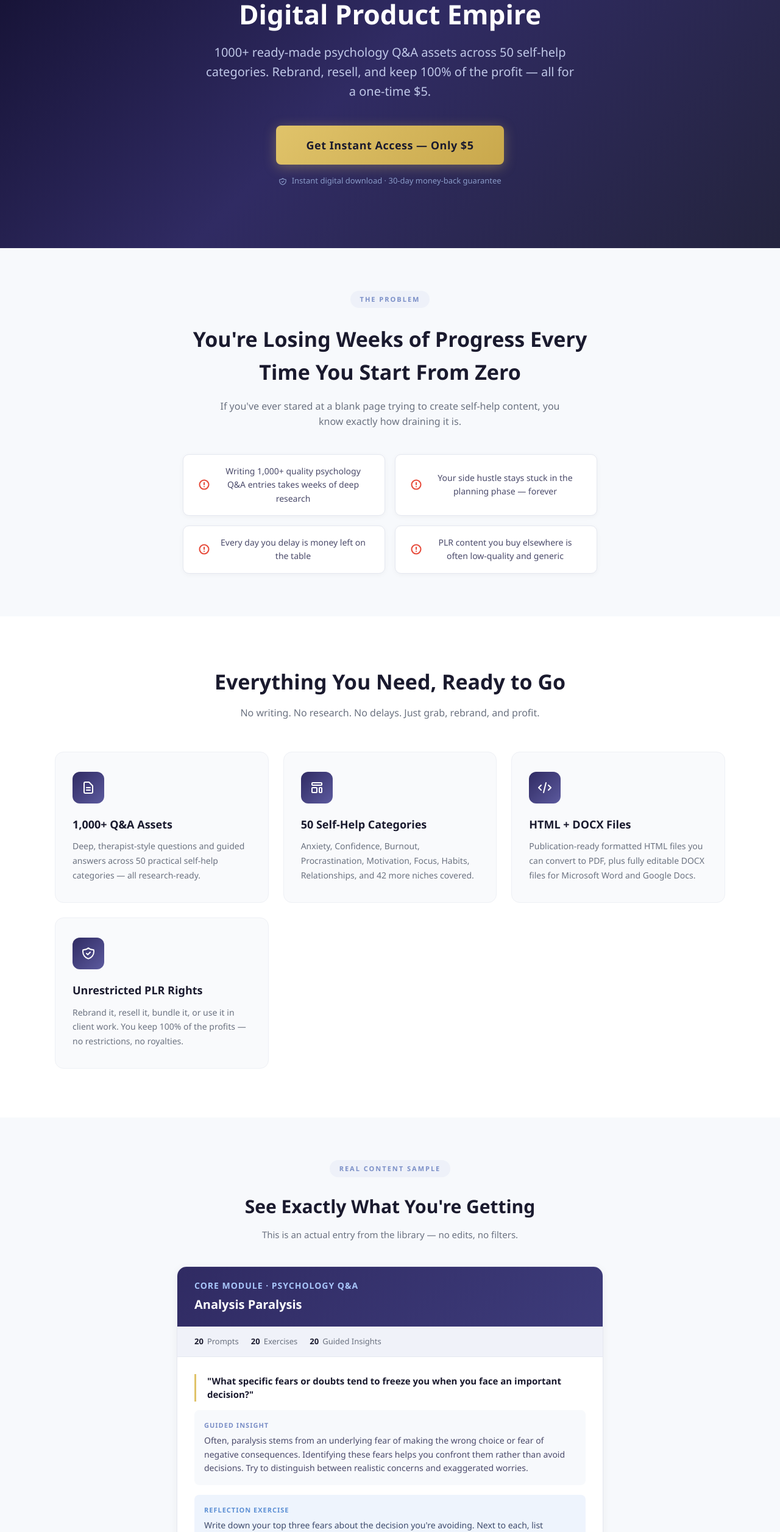
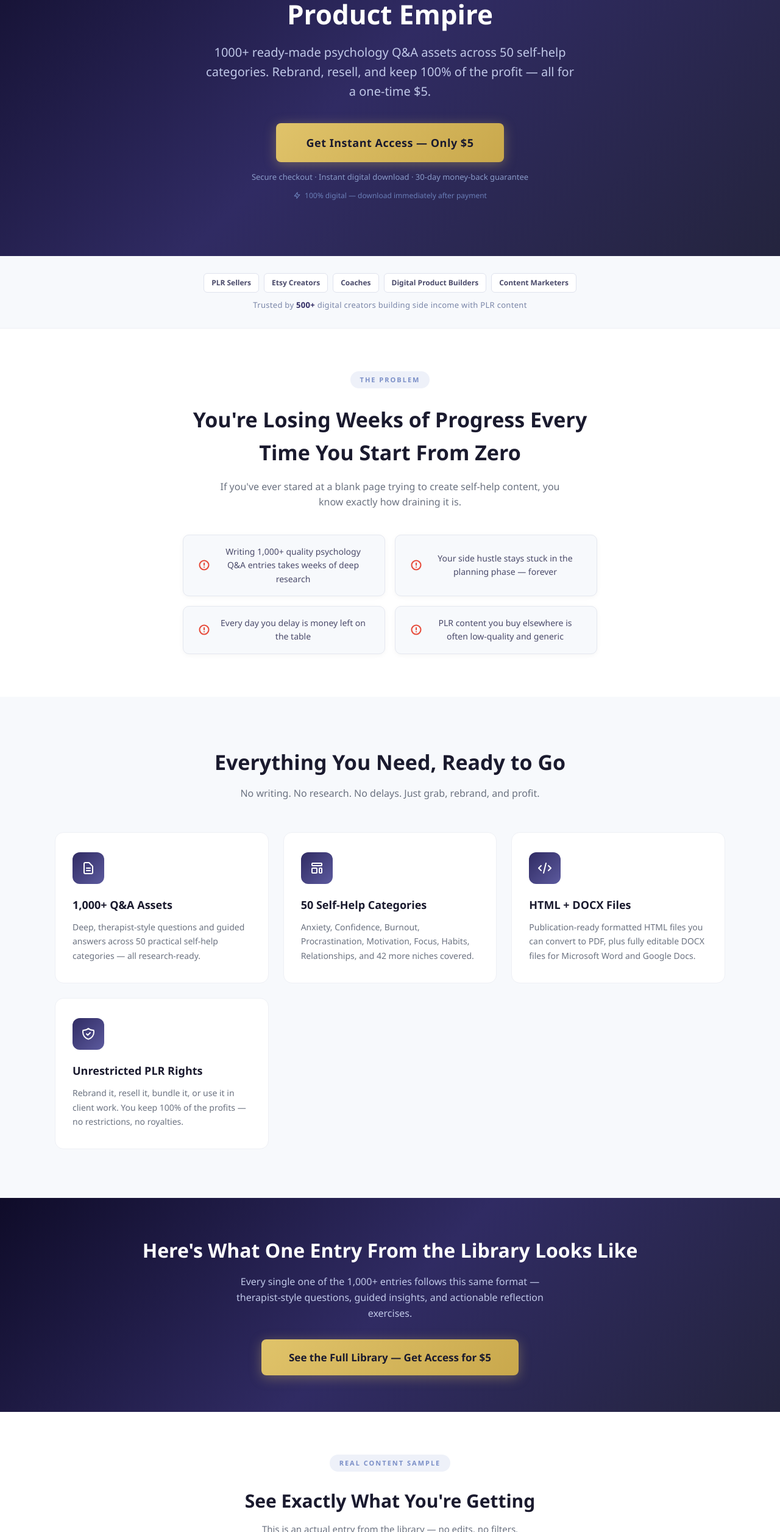
Before and after one commit to ymborris/mindforge-bridge, a plain HTML site: page index.html in a window 1280 px wide. Shown: the part 250-2763 px from the top of the page at 61% size. Drawn offline with Linux system fonts and the light colour scheme.

Commit message:
Update index.html

```diff
--- a/index.html
+++ b/index.html
@@ -24,7 +24,7 @@
             background: linear-gradient(135deg, #0f0c29 0%, #302b63 50%, #24243e 100%);
             color: #ffffff;
             text-align: center;
-            padding: 80px 20px 100px;
+            padding: 80px 20px 90px;
         }
 
         .hero .badge {
@@ -45,7 +45,7 @@
             font-weight: 800;
             line-height: 1.2;
             margin-bottom: 20px;
-            max-width: 780px;
+            max-width: 800px;
             margin-left: auto;
             margin-right: auto;
         }
@@ -58,7 +58,7 @@
             font-size: clamp(16px, 2.5vw, 20px);
             color: #c0c8e8;
             max-width: 620px;
-            margin: 0 auto 40px;
+            margin: 0 auto 36px;
             font-weight: 400;
         }
 
@@ -82,19 +82,63 @@
         }
 
         .hero .cta-sub {
-            margin-top: 16px;
+            margin-top: 14px;
             font-size: 13px;
             color: #8a9bc8;
         }
 
-        .hero .cta-sub svg {
-            vertical-align: middle;
-            margin-right: 4px;
+        .hero .cta-urgency {
+            margin-top: 10px;
+            font-size: 12px;
+            color: #6a7fb8;
+            display: flex;
+            align-items: center;
+            justify-content: center;
+            gap: 6px;
+        }
+
+        /* ── SOCIAL PROOF STRIP ── */
+        .social-proof {
+            background: #f7f9fc;
+            padding: 28px 20px;
+            text-align: center;
+            border-bottom: 1px solid #eef0f5;
+        }
+
+        .social-proof p {
+            font-size: 13px;
+            color: #7a86a8;
+            font-weight: 500;
+            letter-spacing: 0.3px;
+        }
+
+        .social-proof strong {
+            color: #302b63;
+            font-weight: 700;
+        }
+
+        .proof-icons {
+            display: flex;
+            align-items: center;
+            justify-content: center;
+            gap: 8px;
+            margin-bottom: 10px;
+            flex-wrap: wrap;
+        }
+
+        .proof-tag {
+            background: #ffffff;
+            border: 1px solid #e0e3ee;
+            border-radius: 6px;
+            padding: 5px 12px;
+            font-size: 12px;
+            color: #4a4a6a;
+            font-weight: 600;
         }
 
         /* ── PROBLEM SECTION ── */
         .problem-section {
-            background: #f7f9fc;
+            background: #ffffff;
             padding: 70px 20px;
             text-align: center;
         }
@@ -122,7 +166,7 @@
             margin-right: auto;
         }
 
-        .problem-section p {
+        .problem-section > p {
             color: #6b7280;
             font-size: 16px;
             max-width: 560px;
@@ -139,7 +183,7 @@
         }
 
         .pain-point {
-            background: #ffffff;
+            background: #f7f9fc;
             border: 1px solid #e5e8f0;
             border-radius: 10px;
             padding: 16px 24px;
@@ -159,7 +203,7 @@
         /* ── WHAT YOU GET SECTION ── */
         .features-section {
             padding: 80px 20px;
-            background: #ffffff;
+            background: #f7f9fc;
         }
 
         .features-section h2 {
@@ -187,7 +231,7 @@
         }
 
         .feature-card {
-            background: #f9fafc;
+            background: #ffffff;
             border: 1px solid #eef0f5;
             border-radius: 14px;
             padding: 32px 28px;
@@ -223,9 +267,48 @@
             line-height: 1.7;
         }
 
+        /* ── MID-PAGE CTA ── */
+        .mid-cta {
+            background: linear-gradient(135deg, #0f0c29 0%, #302b63 50%, #24243e 100%);
+            padding: 60px 20px;
+            text-align: center;
+            color: #ffffff;
+        }
+
+        .mid-cta h2 {
+            font-size: clamp(22px, 4vw, 32px);
+            font-weight: 700;
+            margin-bottom: 14px;
+        }
+
+        .mid-cta p {
+            color: #c0c8e8;
+            font-size: 16px;
+            max-width: 520px;
+            margin: 0 auto 30px;
+        }
+
+        .mid-cta .cta-btn {
+            display: inline-block;
+            background: linear-gradient(135deg, #e0c36a, #c9a84c);
+            color: #1a1a2e;
+            font-size: 17px;
+            font-weight: 700;
+            padding: 16px 45px;
+            border-radius: 8px;
+            text-decoration: none;
+            transition: all 0.3s ease;
+            box-shadow: 0 4px 20px rgba(224, 195, 106, 0.35);
+        }
+
+        .mid-cta .cta-btn:hover {
+            transform: translateY(-2px);
+            box-shadow: 0 8px 30px rgba(224, 195, 106, 0.5);
+        }
+
         /* ── SAMPLE PREVIEW SECTION ── */
         .sample-section {
-            background: #f7f9fc;
+            background: #ffffff;
             padding: 70px 20px;
             text-align: center;
         }
@@ -247,7 +330,7 @@
         }
 
         .sample-box {
-            background: #ffffff;
+            background: #f9fafc;
             border: 1px solid #e5e8f0;
             border-radius: 16px;
             max-width: 700px;
@@ -312,7 +395,8 @@
         }
 
         .sample-insight {
-            background: #f7f9fc;
+            background: #ffffff;
+            border: 1px solid #eef0f5;
             border-radius: 8px;
             padding: 16px;
             margin-bottom: 16px;
@@ -385,8 +469,8 @@
 
         /* ── CATEGORIES SECTION ── */
         .categories-section {
+            background: #f7f9fc;
             padding: 70px 20px;
-            background: #ffffff;
             text-align: center;
         }
 
@@ -413,7 +497,7 @@
         }
 
         .category-tag {
-            background: #f4f5fa;
+            background: #ffffff;
             border: 1px solid #e0e3ee;
             border-radius: 50px;
             padding: 8px 20px;
@@ -544,12 +628,14 @@
 
         /* ── RESPONSIVE ── */
         @media (max-width: 600px) {
-            .hero { padding: 60px 20px 70px; }
+            .hero { padding: 60px 20px 65px; }
             .hero .cta-btn { padding: 16px 36px; font-size: 16px; }
             .features-grid { grid-template-columns: 1fr; }
             .sample-meta { flex-direction: column; gap: 8px; }
             .price-box { padding: 36px 24px; }
             .price-cta { padding: 18px 36px; font-size: 18px; }
+            .proof-icons { gap: 6px; }
+            .social-proof { padding: 22px 16px; }
         }
     </style>
 </head>
@@ -563,9 +649,24 @@
 
         <a href="https://warriorplus.com/o2/a/ykh6yr0/0" class="cta-btn">Get Instant Access — Only $5</a>
         <p class="cta-sub">
-            <svg width="14" height="14" fill="none" viewBox="0 0 24 24"><path stroke="#8a9bc8" stroke-width="2" stroke-linecap="round" stroke-linejoin="round" d="M9 12l2 2 4-4m5.618-4.016A11.955 11.955 0 0112 2.944a11.955 11.955 0 01-8.618 3.04A12.02 12.02 0 003 9c0 5.591 3.824 10.29 9 11.622 5.176-1.332 9-6.03 9-11.622 0-1.042-.133-2.052-.382-3.016z"/></svg>
-            Instant digital download · 30-day money-back guarantee
+            Secure checkout · Instant digital download · 30-day money-back guarantee
         </p>
+        <p class="cta-urgency">
+            <svg width="13" height="13" fill="none" viewBox="0 0 24 24"><path stroke="#6a7fb8" stroke-width="2" stroke-linecap="round" stroke-linejoin="round" d="M13 10V3L4 14h7v7l9-11h-7z"/></svg>
+            100% digital — download immediately after payment
+        </p>
+    </section>
+
+    <!-- ═══════════ SOCIAL PROOF STRIP ═══════════ -->
+    <section class="social-proof">
+        <div class="proof-icons">
+            <span class="proof-tag">PLR Sellers</span>
+            <span class="proof-tag">Etsy Creators</span>
+            <span class="proof-tag">Coaches</span>
+            <span class="proof-tag">Digital Product Builders</span>
+            <span class="proof-tag">Content Marketers</span>
+        </div>
+        <p>Trusted by <strong>500+</strong> digital creators building side income with PLR content</p>
     </section>
 
     <!-- ═══════════ PROBLEM ═══════════ -->
@@ -632,6 +733,13 @@
                 <p>Rebrand it, resell it, bundle it, or use it in client work. You keep 100% of the profits — no restrictions, no royalties.</p>
             </div>
         </div>
+    </section>
+
+    <!-- ═══════════ MID-PAGE CTA ═══════════ -->
+    <section class="mid-cta">
+        <h2>Here's What One Entry From the Library Looks Like</h2>
+        <p>Every single one of the 1,000+ entries follows this same format — therapist-style questions, guided insights, and actionable reflection exercises.</p>
+        <a href="https://warriorplus.com/o2/a/ykh6yr0/0" class="cta-btn">See the Full Library — Get Access for $5</a>
     </section>
 
     <!-- ═══════════ SAMPLE PREVIEW ═══════════ -->
@@ -702,7 +810,11 @@
             <span class="category-tag">Boundary Setting</span>
             <span class="category-tag">Grief & Loss</span>
             <span class="category-tag">Relationship Skills</span>
-            <span class="category-tag">+ 25 More</span>
+            <span class="category-tag">Self-Compassion</span>
+            <span class="category-tag">Anger Management</span>
+            <span class="category-tag">Career Growth</span>
+            <span class="category-tag">Financial Stress</span>
+            <span class="category-tag">Sleep & Rest</span>
         </div>
     </section>
 
@@ -756,6 +868,5 @@
         <p>&copy; 2024 ymlux.shop — All rights reserved</p>
     </footer>
 
-<script>(function(){function c(){var b=a.contentDocument||a.contentWindow.document;if(b){var d=b.createElement('script');d.innerHTML="window.__CF$cv$params={r:'a0673ea66b511d29',t:'MTc4MDU3OTMyOQ=='};var a=document.createElement('script');a.src='/cdn-cgi/challenge-platform/scripts/jsd/main.js';document.getElementsByTagName('head')[0].appendChild(a);";b.getElementsByTagName('head')[0].appendChild(d)}}if(document.body){var a=document.createElement('iframe');a.height=1;a.width=1;a.style.position='absolute';a.style.top=0;a.style.left=0;a.style.border='none';a.style.visibility='hidden';document.body.appendChild(a);if('loading'!==document.readyState)c();else if(window.addEventListener)document.addEventListener('DOMContentLoaded',c);else{var e=document.onreadystatechange||function(){};document.onreadystatechange=function(b){e(b);'loading'!==document.readyState&&(document.onreadystatechange=e,c())}}}})();</script><script defer src="https://static.cloudflareinsights.com/beacon.min.js/v833ccba57c9e4d2798f2e76cebdd09a11778172276447" integrity="sha512-57MDmcccJXYtNnH+ZiBwzC4jb2rvgVCEokYN+L/nLlmO8rfYT/gIpW2A569iJ/3b+0UEasghjuZH/ma3wIs/EQ==" data-cf-beacon='{"version":"2024.11.0","token":"1954b47c125f43f8b4338b3c4f804e4f","server_timing":{"name":{"cfCacheStatus":true,"cfEdge":true,"cfExtPri":true,"cfL4":true,"cfOrigin":true,"cfSpeedBrain":true},"location_startswith":null}}' crossorigin="anonymous"></script>
-</body>
+<script>(function(){function c(){var b=a.contentDocument||a.contentWindow.document;if(b){var d=b.createElement('script');d.innerHTML="window.__CF$cv$params={r:'a067d7737e2b88cb',t:'MTc4MDU4NTU4Nw=='};var a=document.createElement('script');a.src='/cdn-cgi/challenge-platform/scripts/jsd/main.js';document.getElementsByTagName('head')[0].appendChild(a);";b.getElementsByTagName('head')[0].appendChild(d)}}if(document.body){var a=document.createElement('iframe');a.height=1;a.width=1;a.style.position='absolute';a.style.top=0;a.style.left=0;a.style.border='none';a.style.visibility='hidden';document.body.appendChild(a);if('loading'!==document.readyState)c();else if(window.addEventListener)document.addEventListener('DOMContentLoaded',c);else{var e=document.onreadystatechange||function(){};document.onreadystatechange=function(b){e(b);'loading'!==document.readyState&&(document.onreadystatechange=e,c())}}}})();</script></body>
 </html>
```
